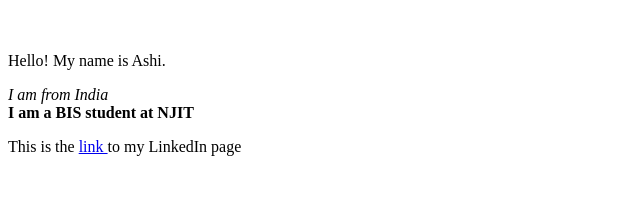
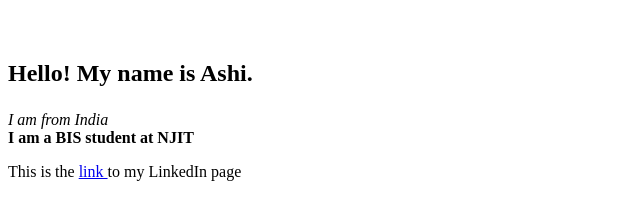
Before and after one commit to as3379/NJIT, a plain HTML site: page index.html in a window 1280 px wide. Shown: the part 48-268 px from the top of the page, without its empty margins (0-640 px from the left). Drawn offline with Linux system fonts and the light colour scheme.

Commit message:
added the <h2> tag

```diff
--- a/index.html
+++ b/index.html
@@ -7,7 +7,7 @@
     <h1> Welcome to to-do list Application </h1>
    <br>
 
-   <p>Hello!  My name is Ashi.</p>
+  <h2> <p>Hello!  My name is Ashi.</p></h2>
 
    <i>I am from India </i>
    <br>
```
